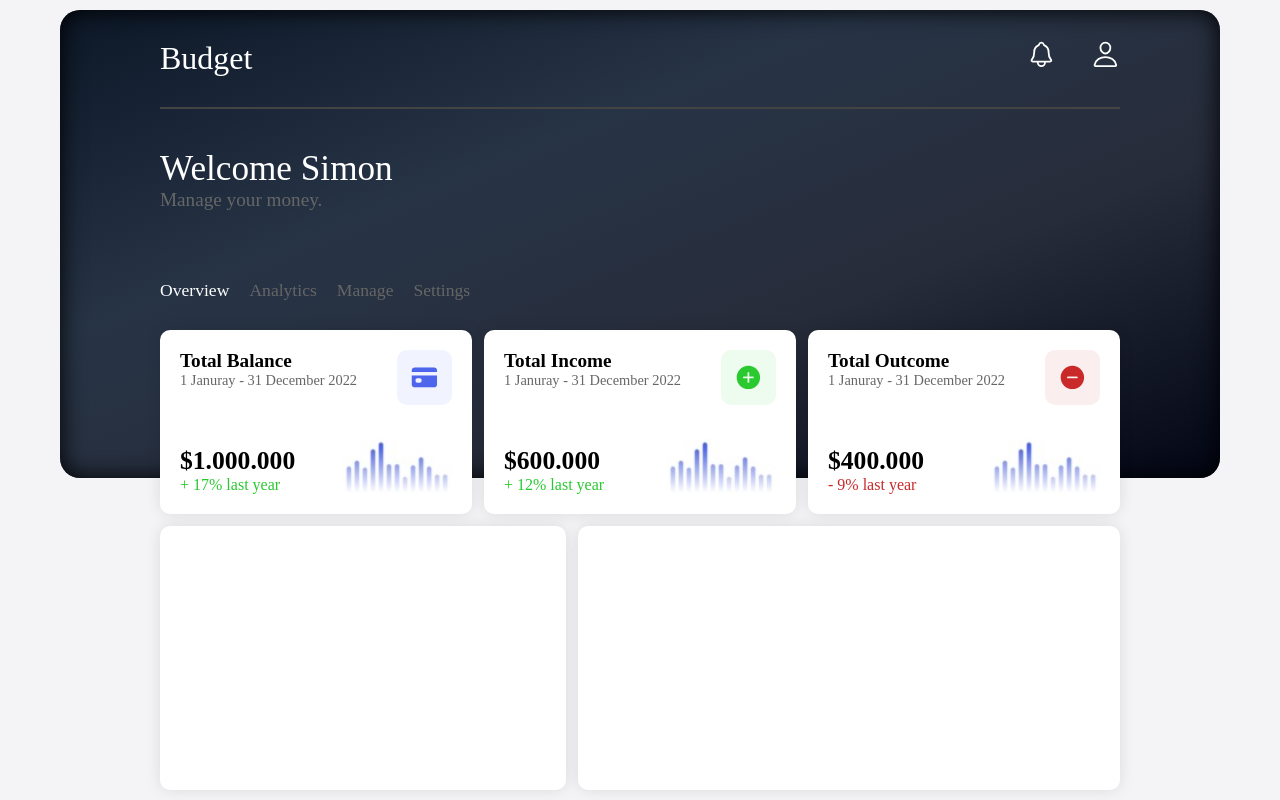
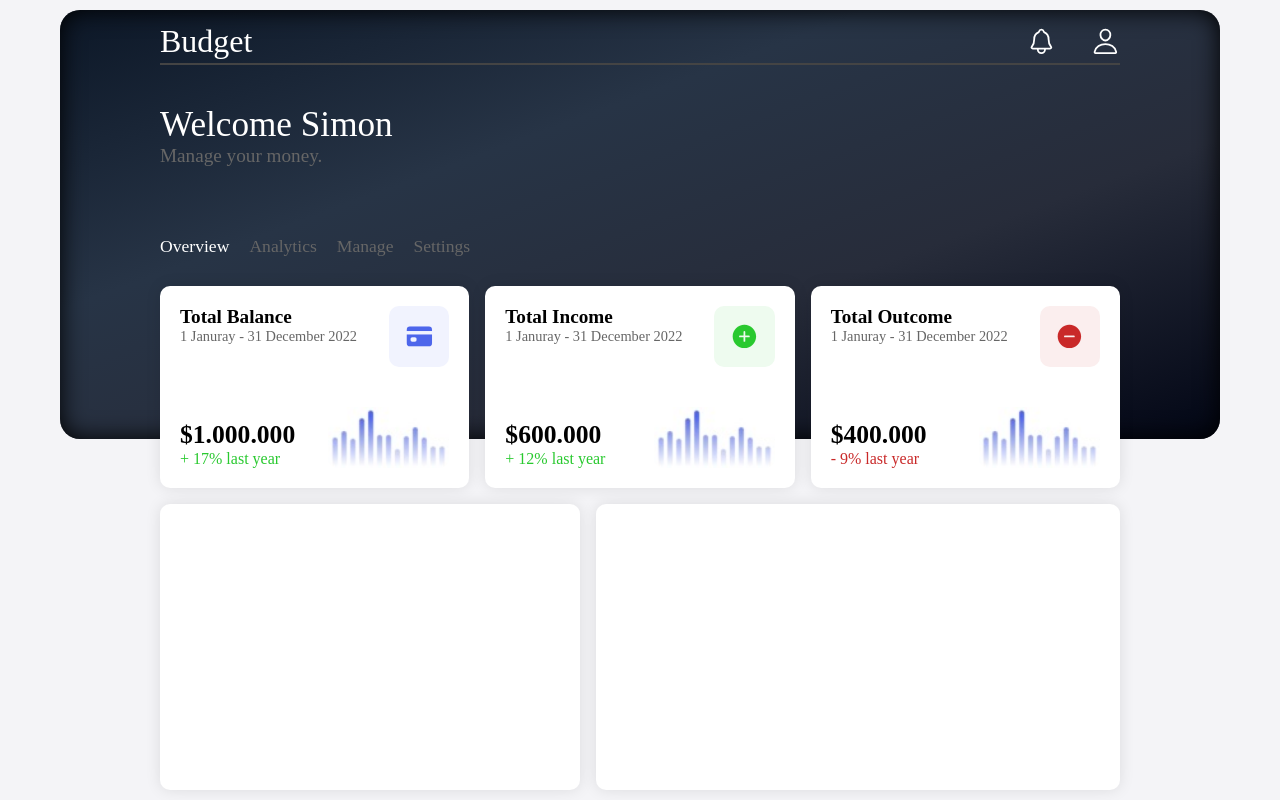
Before and after one commit to simimi129/angular-budget-app, an Angular app: page / in a window 1280 px wide. Built offline with nearby package versions, Linux system fonts and the light colour scheme; a web font is replaced by a local one.

Commit message:
adding design

```diff
--- a/src/app/app.component.css
+++ b/src/app/app.component.css
@@ -9,7 +9,7 @@
 }
 
 .bg-top {
-  height: 60%;
+  height: 55%;
   background: linear-gradient(
     to bottom right,
     #0c1727 0%,
@@ -34,9 +34,11 @@
 
 .header {
   color: white;
-  padding: 40px 0px 30px 0px;
   display: flex;
+  align-items: center;
   justify-content: space-between;
+  height: 8%;
+  padding-top: 20px;
 }
 
 .header-title {
@@ -61,6 +63,7 @@
 
 .header-icon {
   visibility: visible;
+  pointer-events: none;
 }
 
 .line {
@@ -107,7 +110,7 @@
   display: flex;
   flex-direction: column;
   justify-content: space-between;
-  gap: 12px;
+  gap: 16px;
   width: 100%;
   flex-grow: 1;
 }
@@ -115,12 +118,12 @@
 .cards-row {
   height: 40%;
   display: flex;
-  gap: 12px;
+  gap: 16px;
 }
 
 .cards-row-second {
   display: flex;
-  gap: 12px;
+  gap: 16px;
   flex-grow: 1;
 }
 
@@ -221,5 +224,5 @@
 }
 
 .card-left {
-  width: 75%;
+  width: 80%;
 }
```
